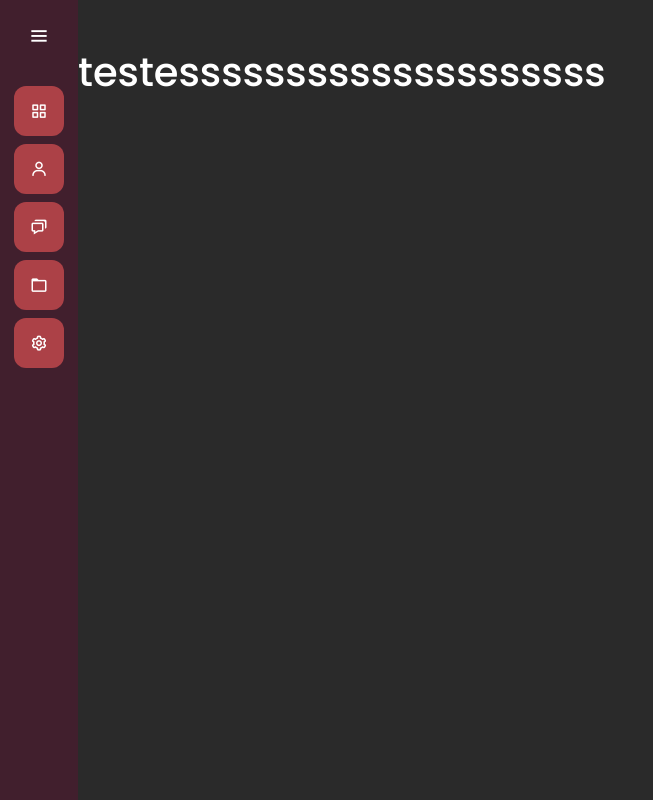
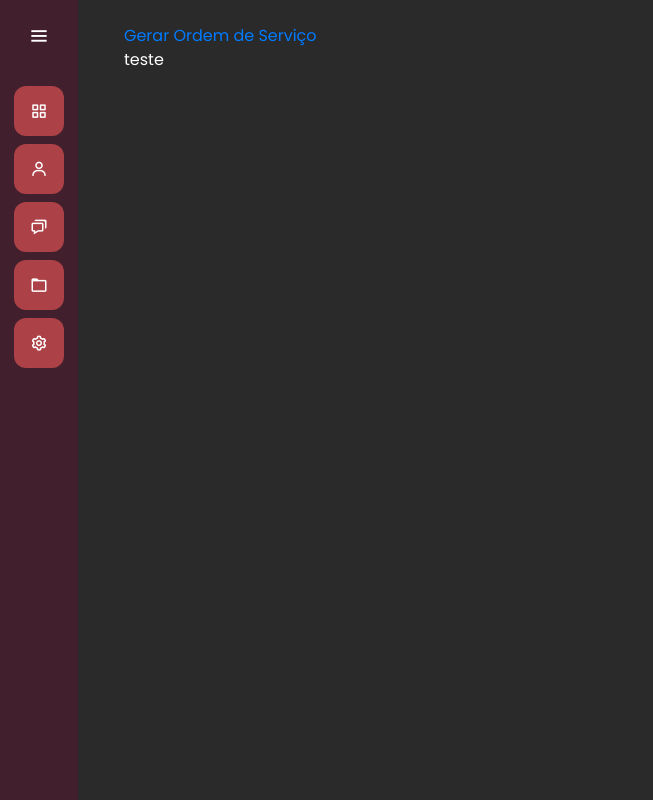
Before and after one commit to Jose-Humberto-07/jetmechanical-project-mecajato, a Django app: a page that uses servicos/templates/servico.html in a window 1280 px wide. Shown: the whole page, without its empty margins (0-653 px from the left). Run offline with Django 4.2, Linux system fonts and the light colour scheme; data comes from the database, SQL or seed files in the repository.

Commit message:
add function order service

```diff
--- a/servicos/templates/servico.html
+++ b/servicos/templates/servico.html
@@ -9,12 +9,15 @@
 
 {% block 'dashboard' %}
 
-   <br><br>
-   <h1>testessssssssssssssssssss</h1>
+   <br>
+
    <div class="container">
-    {{servico.titulo}}
+        <a href="{% url 'gerar_os' servico.identificador%}"> Gerar Ordem de Serviço</a>
+        <br>
+        {{servico.titulo}}
    </div>
 
 
 
+
 {% endblock %}
--- a/servicos/urls.py
+++ b/servicos/urls.py
@@ -7,4 +7,5 @@ urlpatterns = [
    path('novo_servico/', views.novo_servico, name="novo_servico"),
    path('listar_servico/', views.listar_servico, name="listar_servico"),
    path('servico/<str:identificador>/', views.servico, name="servico"),
+   path('gerar_os/<str:identificador>/', views.gerar_os, name="gerar_os"),
 ]
--- a/servicos/views.py
+++ b/servicos/views.py
@@ -1,4 +1,4 @@
-from django.shortcuts import render, get_list_or_404
+from django.shortcuts import render, get_list_or_404, get_object_or_404
 from .forms import FormServico
 from django.http import HttpResponse
 
@@ -30,6 +30,12 @@ def listar_servico(request):
 
 
 def servico(request, identificador):
-    servico = get_list_or_404(Servico, identificador=identificador)
+    servico = get_object_or_404(Servico, identificador=identificador)
     print(servico)
+
     return render(request, 'servico.html', {'servico': servico})
+
+
+def gerar_os(request, identificador):
+    servico = get_object_or_404(Servico, identificador=identificador)
+    return HttpResponse(identificador)
```
